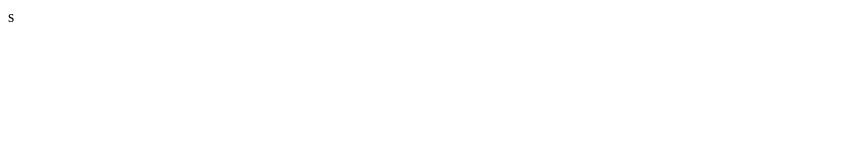
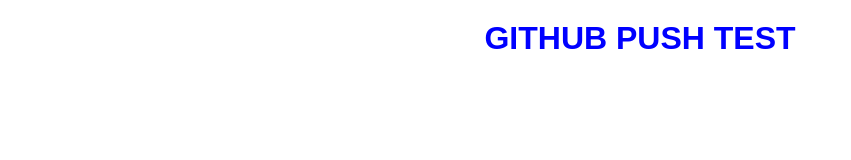
Before and after one commit to alpetharchan/My-Portfolio, a plain HTML site: page index.html in a window 1280 px wide. Shown: the whole page, without its empty margins (0-851 px from the left). Drawn offline with Linux system fonts and the light colour scheme.

Commit message:
second commit

```diff
--- a/index.html
+++ b/index.html
@@ -1 +1,12 @@
-s
+<!DOCTYPE html>
+<html lang="en">
+<head>
+    <meta charset="UTF-8">
+    <meta name="viewport" content="width=device-width, initial-scale=1.0">
+    <title>Document</title>
+    <link rel="stylesheet" href="style.css">
+</head>
+<body>
+    <h1>GitHub Push test</h1>
+</body>
+</html>
--- a/style.css
+++ b/style.css
@@ -0,0 +1,8 @@
+h1{
+    color: blue;
+    font-size: 2em;
+    text-align: center;
+    margin-top: 20px;
+    font-family: Arial, sans-serif;
+    text-transform: uppercase;
+}
```
